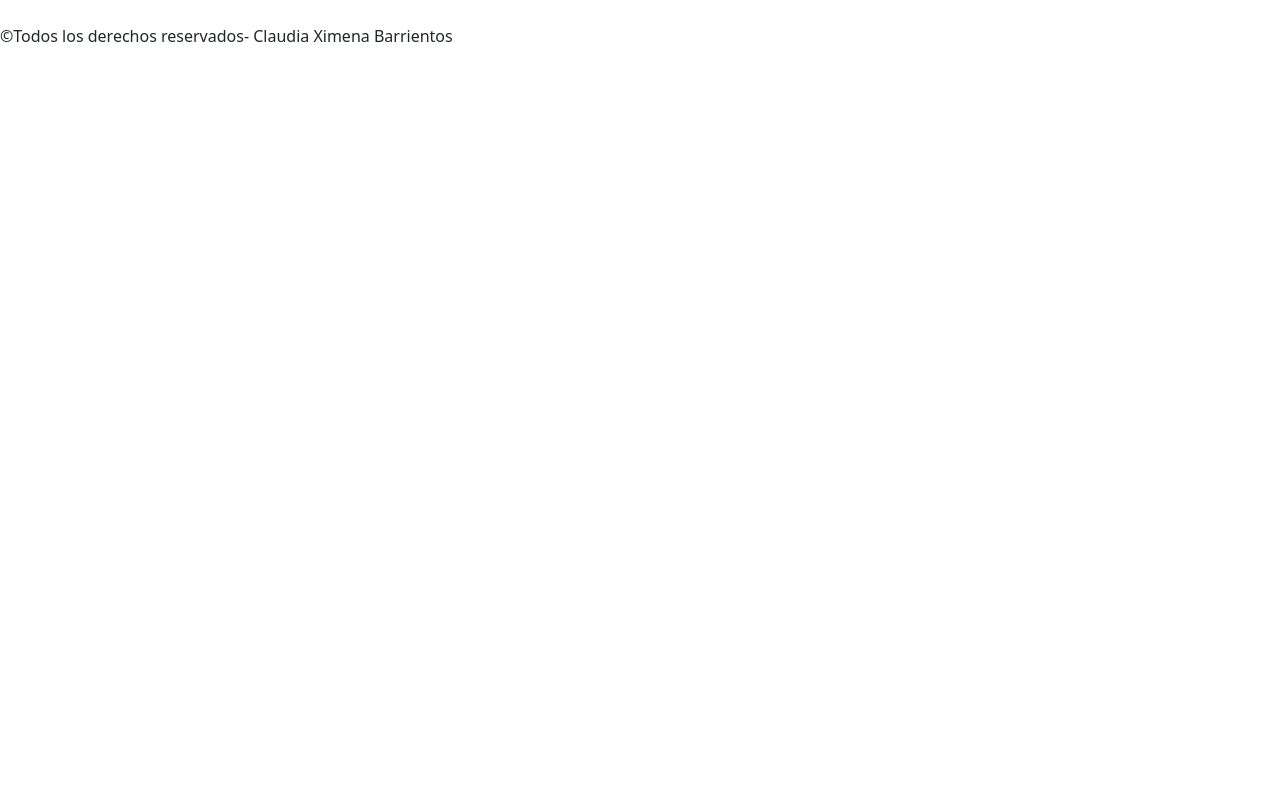
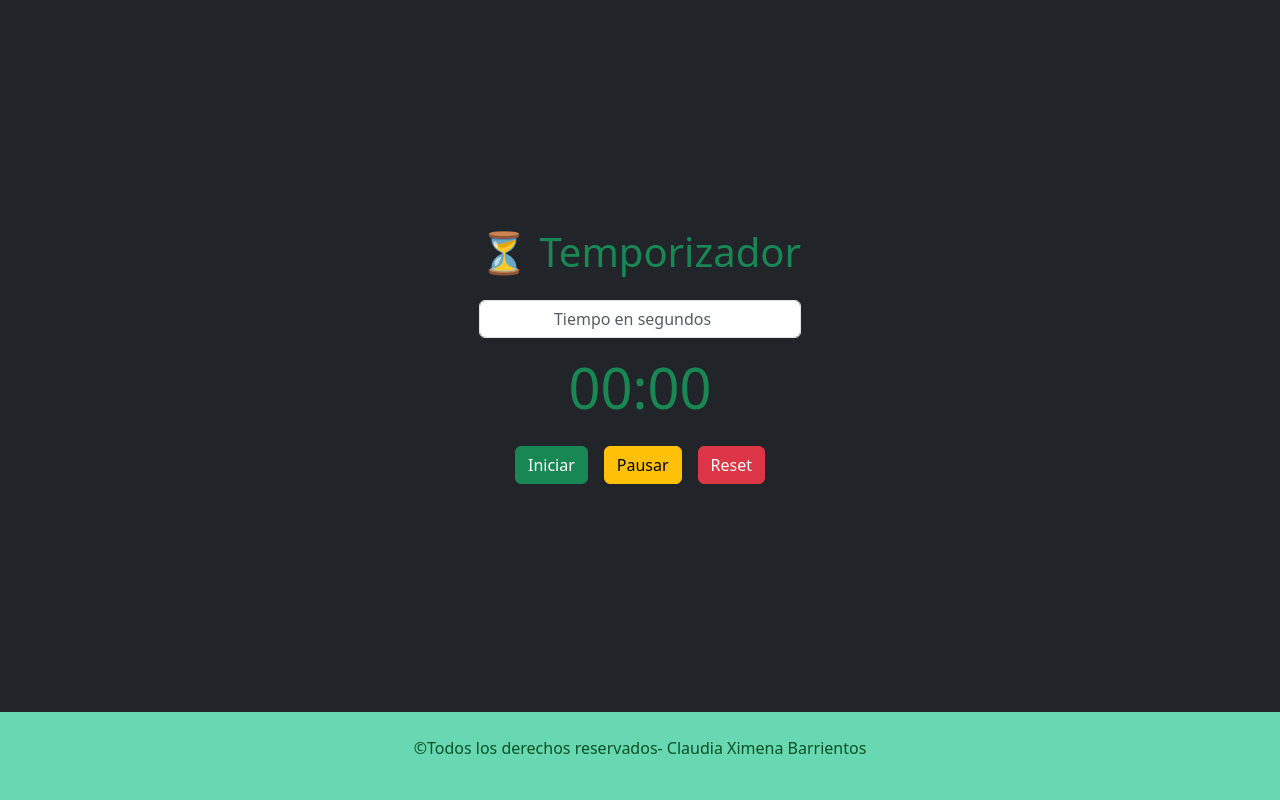
Before and after one commit to ximebarrientos/DOM-ejercicio6, a plain HTML site: page index.html in a window 1280 px wide. Drawn offline with nearby package versions, Linux system fonts and the light colour scheme.

Commit message:
realice el maquetado

```diff
--- a/css/style.css
+++ b/css/style.css
@@ -0,0 +1,14 @@
+body{
+    min-height: 100vh;
+    display: flex;
+    flex-direction: column;
+}
+
+main{
+    flex-grow: 1;
+}
+
+.fondoVerde{
+    background-color: #67d8b2;
+    color: #085024;
+}
--- a/index.html
+++ b/index.html
@@ -12,8 +12,24 @@
 </head>
 <body>
     <header></header>
-    <main></main>
-    <footer class="py-4">
+    <main class="bg-dark text-success d-flex justify-content-center align-items-center">
+     <div class="text-center">
+    <h1 class="mb-4">⏳ Temporizador</h1>
+    <form id="formTiempo" class="mb-3">
+      <input type="number" id="inputTiempo" class="form-control text-center" placeholder="Tiempo en segundos" min="1" />
+    </form>
+
+    <div class="display-4 mb-4" id="tiempo">00:00</div>
+
+    <div class="d-flex justify-content-center gap-3">
+      <button class="btn btn-success" id="iniciar">Iniciar</button>
+      <button class="btn btn-warning" id="pausar">Pausar</button>
+      <button class="btn btn-danger" id="reset">Reset</button>
+    </div>
+  </div>
+
+    </main>
+    <footer class="py-4 text-center fondoVerde">
         <p>&copy;Todos los derechos reservados- Claudia Ximena Barrientos</p>
     </footer>
     <script src="./js/app.js"></script>
```
